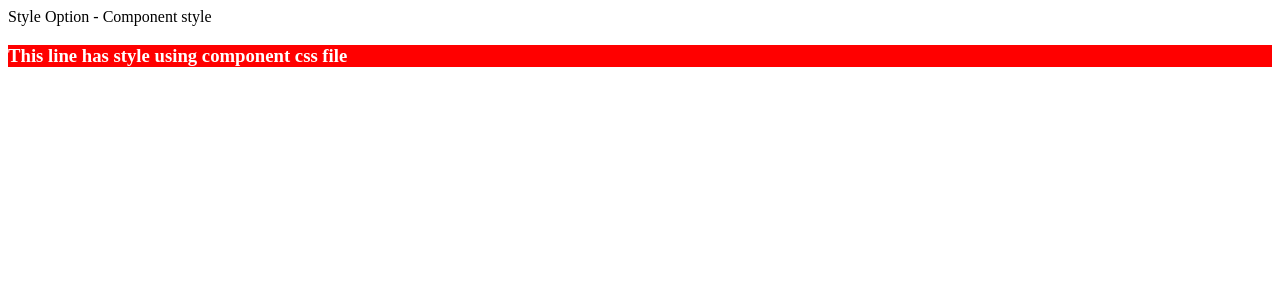
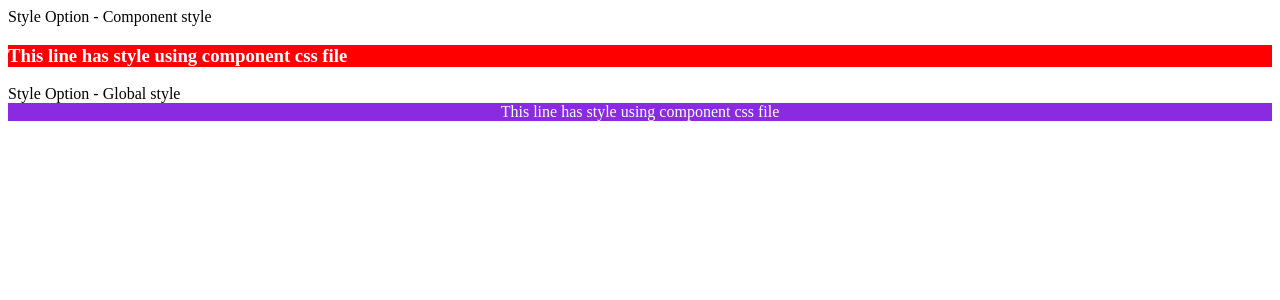
Before and after one commit to ShubhamDev021/Angular_Course, an Angular app: page / in a window 1280 px wide. Shown: the top 300 px of the page. Built offline with nearby package versions, Linux system fonts and the light colour scheme.

Commit message:
Style Option - Global style

```diff
--- a/src/app/app.component.html
+++ b/src/app/app.component.html
@@ -37,3 +37,9 @@
 
 Style Option - Component style
 <h3>This line has style using component css file</h3>
+
+Style Option - Global style
+<div class="global-div">
+  This line has style using component css file
+</div>
+<br>
--- a/src/styles.css
+++ b/src/styles.css
@@ -1 +1,6 @@
 /* You can add global styles to this file, and also import other style files */
+.global-div {
+    text-align: center;
+    color: white;
+    background-color: blueviolet;
+}
```
